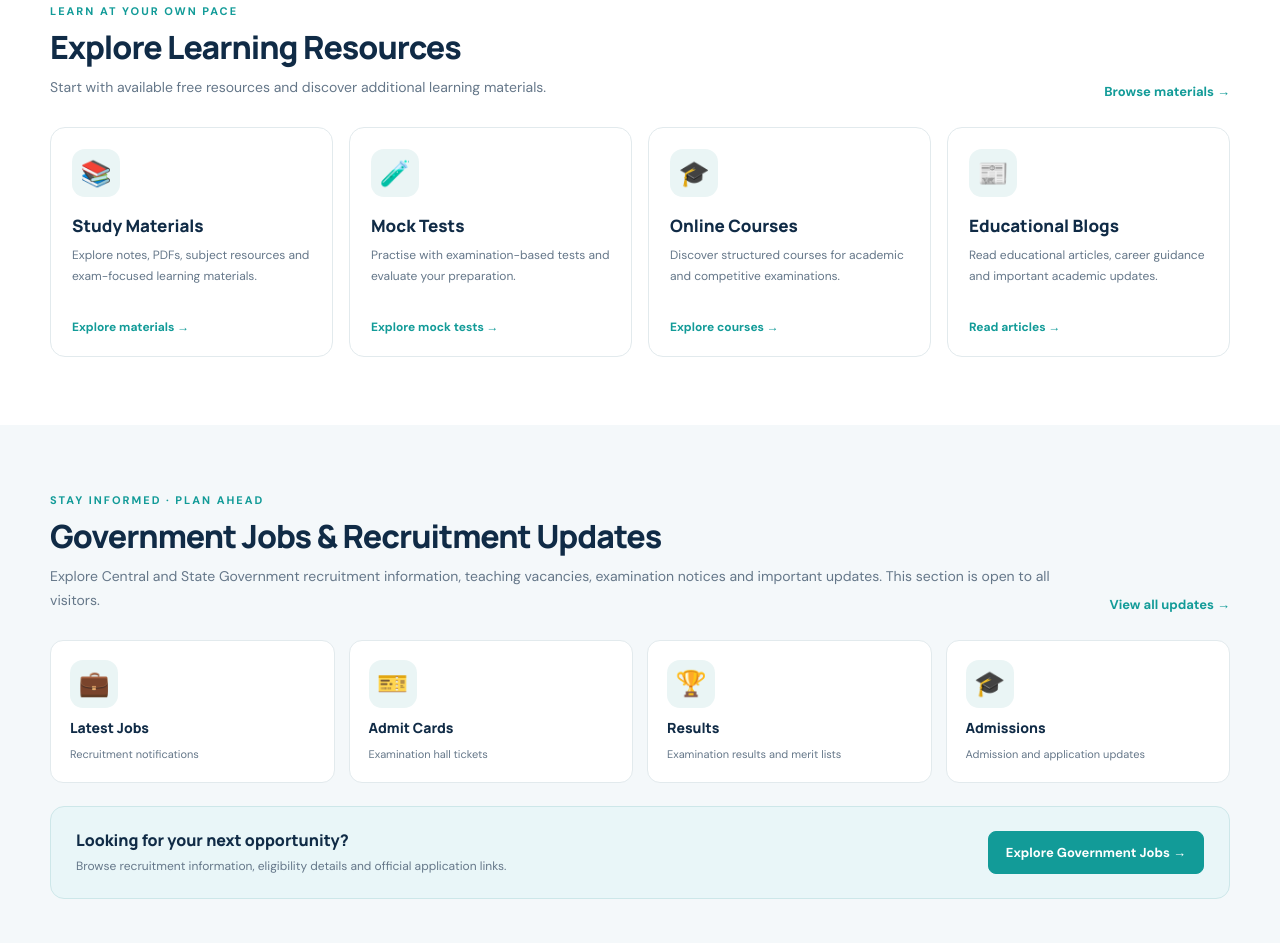
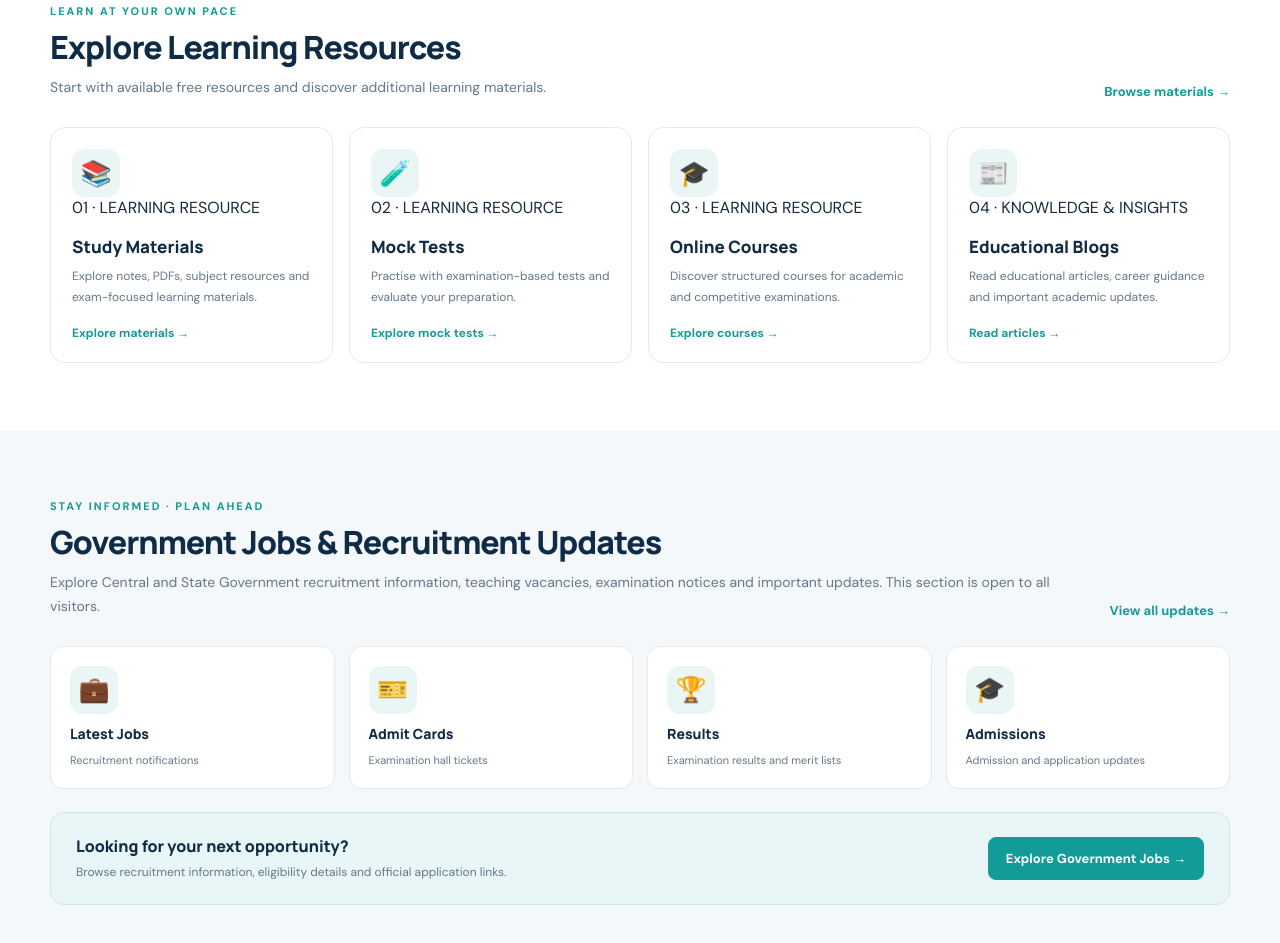
Before and after one commit to ejazahmad174-spec/eduaxis-india, a Next.js app: page / in a window 1280 px wide. Shown: the part 2680-3623 px from the top of the page. Built offline with nearby package versions, Linux system fonts and the light colour scheme.

Commit message:
Refine learning resources cards

```diff
--- a/app/page.tsx
+++ b/app/page.tsx
@@ -307,16 +307,22 @@ export default function Home() {
             <a className="ea-text-link" href="/study-materials">Browse materials →</a>
           </div>
           <div className="ea-card-grid">
-            {services.slice(0, 3).map((service) => (
-              <a className="ea-card" href={service.href} key={service.title}>
-                <div className="ea-card-icon">{service.icon}</div>
+            {services.slice(0, 3).map((service, index) => (
+              <a className="ea-card ea-resource-card" href={service.href} key={service.title}>
+                <div className="ea-resource-card-top">
+                  <div className="ea-card-icon">{service.icon}</div>
+                  <span>{String(index + 1).padStart(2, "0")} · LEARNING RESOURCE</span>
+                </div>
                 <h3>{service.title}</h3>
                 <p>{service.description}</p>
                 <span className="ea-card-link">{service.link} →</span>
               </a>
             ))}
-            <a className="ea-card" href="/blogs">
-              <div className="ea-card-icon">📰</div>
+            <a className="ea-card ea-resource-card" href="/blogs">
+              <div className="ea-resource-card-top">
+                <div className="ea-card-icon">📰</div>
+                <span>04 · KNOWLEDGE & INSIGHTS</span>
+              </div>
               <h3>Educational Blogs</h3>
               <p>Read educational articles, career guidance and important academic updates.</p>
               <span className="ea-card-link">Read articles →</span>
```
